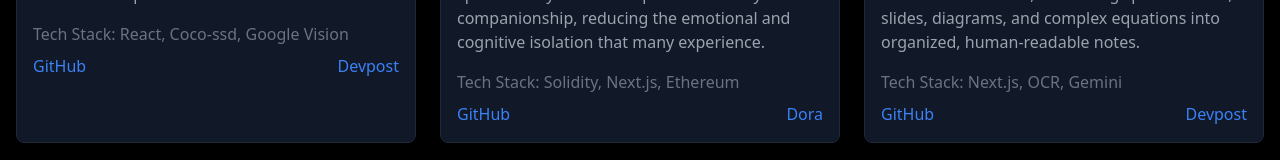
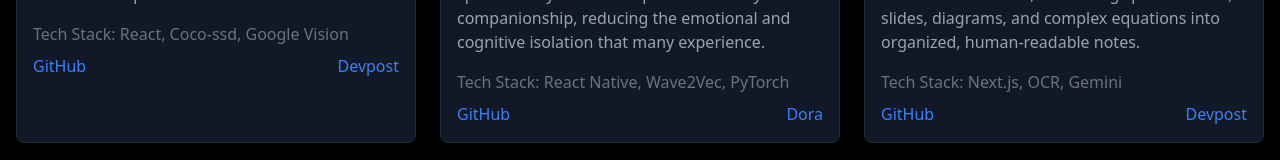
Before and after one commit to codejedi-ai/bolt-duo-keyboard-koalition.github.io, a React (Create React App) app: page /projects in a window 1280 px wide. Shown: the part 719-879 px from the top of the page. Built offline with nearby package versions, Linux system fonts and the light colour scheme.

Commit message:
fix Footer

```diff
--- a/src/App.js
+++ b/src/App.js
@@ -16,9 +16,9 @@
 
   return (
     <Router>
-      <div className="min-h-screen bg-black text-white">
+      <div className="min-h-screen flex flex-col bg-black text-white">
         <Header />
-        <main className="container mx-auto px-4 py-12">
+        <main className="flex-grow container mx-auto px-4 py-12">
           <Routes>
             <Route path="/" element={<Home />} />
             <Route path="/about" element={<About />} />
--- a/src/data/projects.json
+++ b/src/data/projects.json
@@ -11,7 +11,7 @@
       "name": "ALI",
       "description": "AI-powered mobile app that not only helps detect early signs of Alzheimer's through natural speech analysis but also provides elderly companionship, reducing the emotional and cognitive isolation that many experience.",
       "image": "/images/ALI.png",
-      "techStack": ["Solidity", "Next.js", "Ethereum"],
+      "techStack": ["React Native", "Wave2Vec", "PyTorch"],
       "githubLink": "https://github.com/Duo-Keyboard-Koalition/Hack49-2024-Alzheimers-EDS",
       "doraLink": "https://dorahacks.io/buidl/17822/"
     },
```
